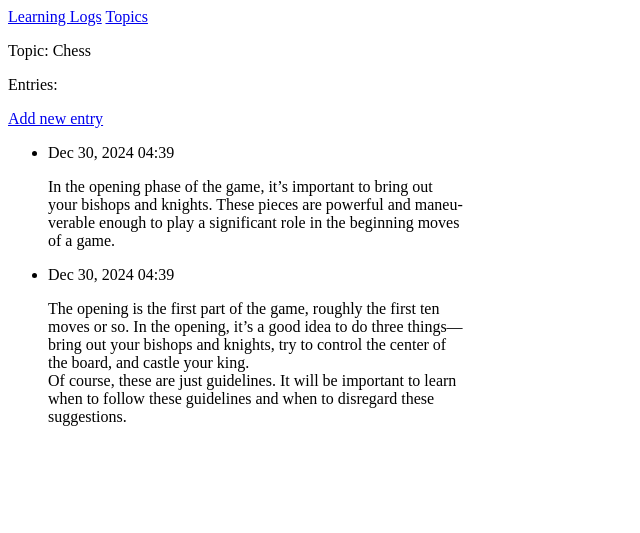
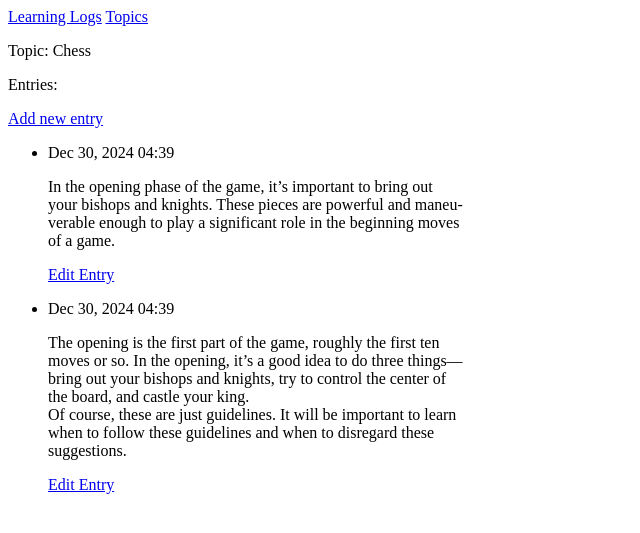
Before and after one commit to Binod-Bk/Django_Learning_Log_Project, a Django app: page /topics/1/ in a window 1280 px wide. Shown: the top 533 px of the page, without its empty margins (0-640 px from the left). Run offline with Django 5.2, Linux system fonts and the light colour scheme; data comes from the database, SQL or seed files in the repository.

Commit message:
Editing Entries

```diff
--- a/learning_logs/templates/learning_logs/topic.html
+++ b/learning_logs/templates/learning_logs/topic.html
@@ -14,6 +14,9 @@
         <li>
             <p>{{ entry.date_added|date:'M d, Y H:i' }}</p>
             <p>{{ entry.text|linebreaks }}</p>
+            <p>
+                <a href="{% url 'learning_logs:edit_entry' entry.id %}">Edit Entry</a>
+            </p>
         </li>
     {% empty %}
         <li> There are no entries for this topic yet.</li>
--- a/learning_logs/urls.py
+++ b/learning_logs/urls.py
@@ -6,13 +6,15 @@ from . import views
 app_name = 'learning_logs'
 urlpatterns = [
     # Home Page
-    path('',views.index, name='index'),
-    path('',views.about_us, name='about_us'),
-    path('topics/',views.topics, name='topics'),
+    path('', views.index, name='index'),
+    path('', views.about_us, name='about_us'),
+    path('topics/', views.topics, name='topics'),
     # Detail page for a single topic. (id)
-    path('topics/<int:topic_id>/',views.topic, name='topic'),
+    path('topics/<int:topic_id>/', views.topic, name='topic'),
     # Page for adding a new Topic using a form.
     path('new_topic/', views.new_topic, name='new_topic'),
     # Page for adding a new Entry using a form.
-    path('new_entry/<int:topic_id>/',views.new_entry, name='new_entry'),
+    path('new_entry/<int:topic_id>/', views.new_entry, name='new_entry'),
+    # Page for editing an entry.
+    path('edit_entry/<int:entry_id>/', views.edit_entry, name='edit_entry'),
 ]
--- a/learning_logs/views.py
+++ b/learning_logs/views.py
@@ -1,5 +1,5 @@
 from django.shortcuts import render, redirect
-from .models import Topic
+from .models import Topic, Entry
 from .forms import TopicForm, EntryForm
 
 # Create your views here.
@@ -61,3 +61,21 @@ def new_entry(request, topic_id):
 
     context = {'topic': topic, 'form': form}
     return render(request, 'learning_logs/new_entry.html', context)
+
+def edit_entry(request, entry_id):
+    """Edit an existing entry. """
+    entry = Entry.objects.get(id=entry_id)
+    topic = entry.topic
+
+    if request.method != 'POST':
+        # Initial request; pre-fill form which the current entry.
+        form = EntryForm(instance=entry)
+    else:
+        # POST data submitted; process data.
+        form = EntryForm(instance=entry, data=request.POST)
+        if form.is_valid():
+            form.save()
+            return redirect('learning_logs:topic', topic_id=topic.id)
+
+    context = {'entry': entry, 'topic': topic, 'form': form}
+    return render(request, 'learning_logs/edit_entry.html', context)
```
Also changed, not shown: learning_logs/templates/learning_logs/edit_entry.html (added, +14 -0 lines).
